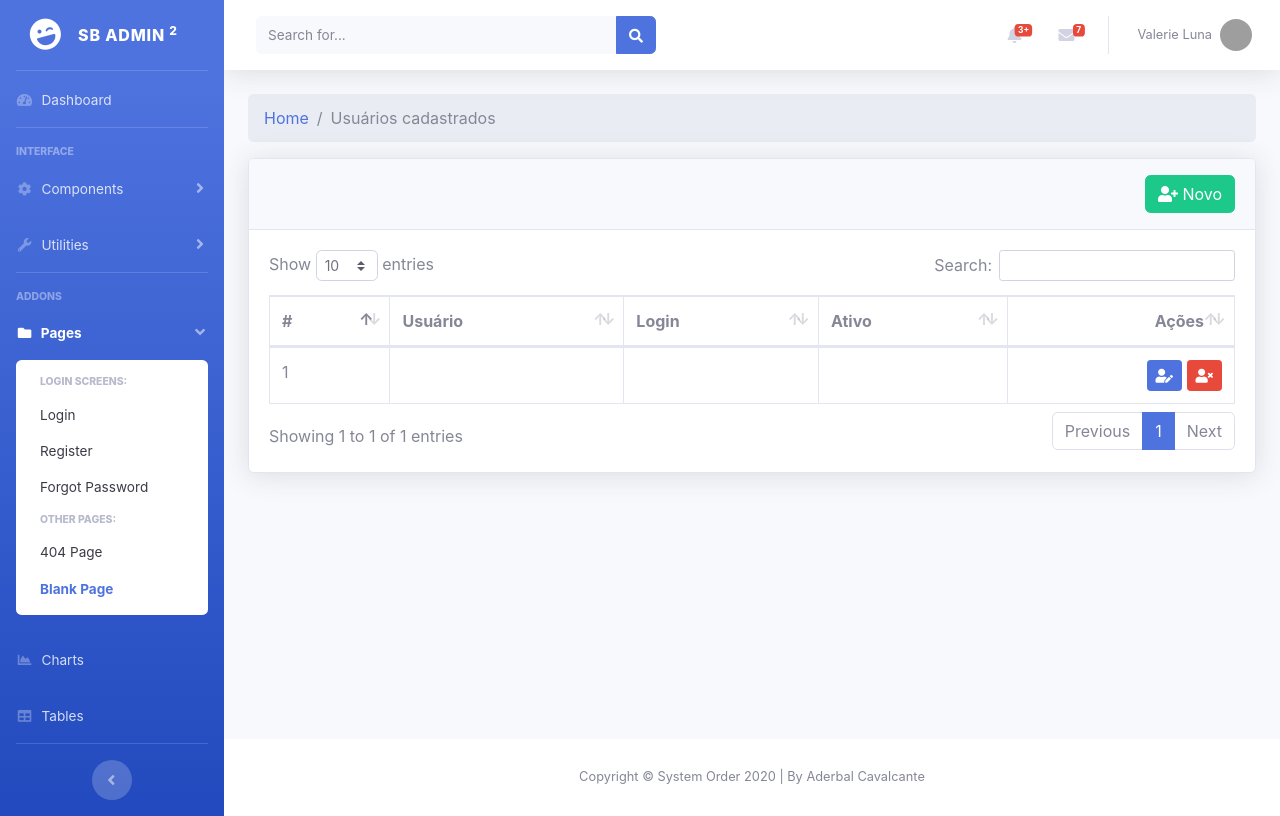
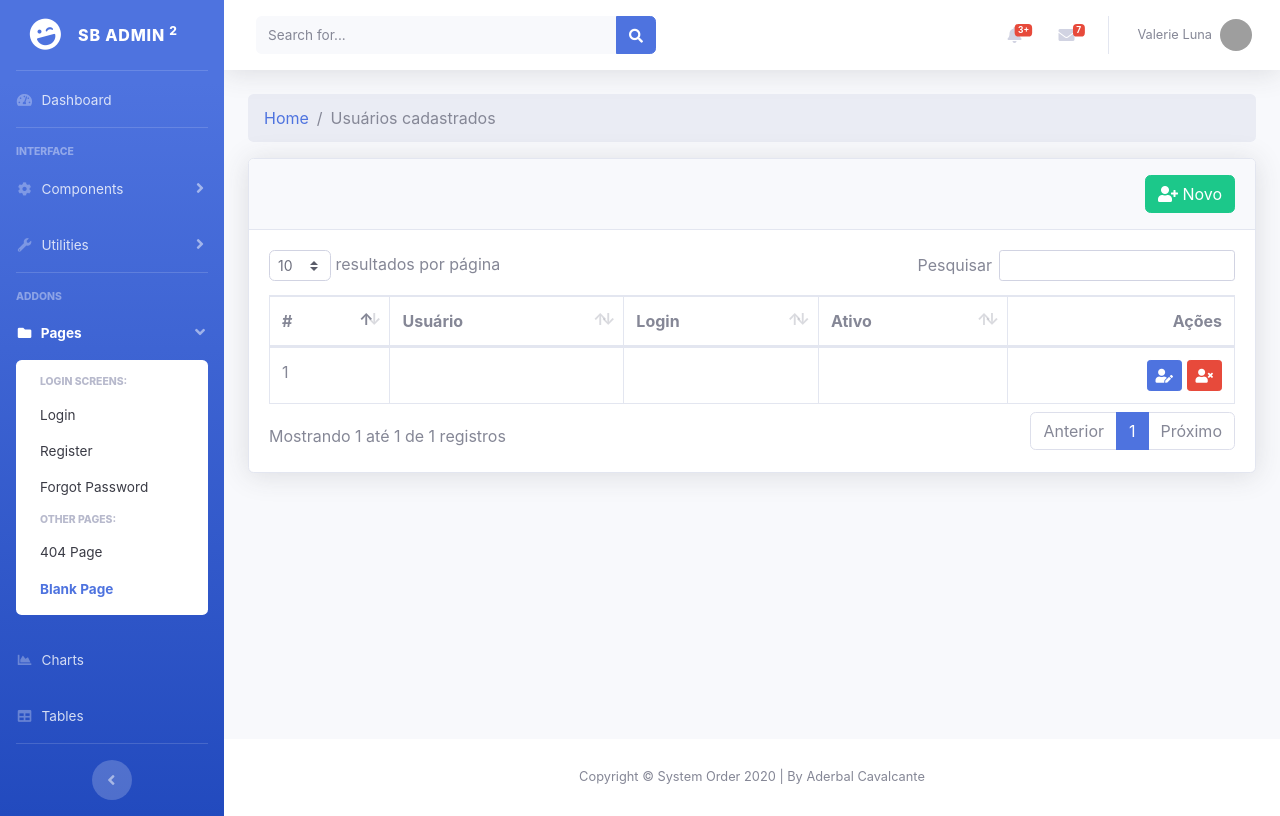
Before and after one commit to adercv/project-order-of-service-CI, a CodeIgniter app: page /project-order-of-service-CI/index.php/usuarios/index in a window 1280 px wide. Run offline with CodeIgniter, Linux system fonts and the light colour scheme; tables that the repository leaves empty or names only in its code hold one stand-in row (values such as "Sample post"); data that the repository does not hold is empty; grey boxes are pictures that could not be loaded.

Commit message:
Traduzindo o arquivo app.js para português e retirando a ordenação da coluna 'Ações'

```diff
--- a/application/views/usuarios/index.php
+++ b/application/views/usuarios/index.php
@@ -30,7 +30,7 @@
                                 <th>Usuário</th>
                                 <th>Login</th>
                                 <th>Ativo</th>
-                                <th class="text-right">Ações</th>
+                                <th class="text-right no-sort">Ações</th>
                             </tr>
                         </thead>
                         <tbody>
--- a/public/vendor/datatables/app.js
+++ b/public/vendor/datatables/app.js
@@ -1,4 +1,42 @@
 // Call the dataTables jQuery plugin
-$(document).ready(function() {
-    $('.dataTable').DataTable();
+$(document).ready(function () {
+    const DATATABLE_PTBR = {
+        "sEmptyTable" : "Nenhum registro encontrado",
+        "sInfo" : "Mostrando _START_ até _END_ de _TOTAL_ registros",
+        "sInfoEmpty" : "Mostrando 0 até 0 de 0 registros",
+        "sInfoFiltered" : "(Filtrados de _MAX_ registros)",
+        "sInfoPostFix" : "",
+        "sInfoThousands" : ".",
+        "sLengthMenu" : "_MENU_ resultados por página",
+        "sLoadingRecords" : "Nenhum registro encontrado",
+        "sProcessing" : "Processando",
+        "sZeroRecords" : "Nenhum registro encontrado",
+        "sSearch" : "Pesquisar",
+        "oPaginate" : {
+            "sNext": "Próximo",
+            "sPrevious": "Anterior",
+            "sFirst": "Primeiro",
+            "sLast": "Último"
+        },
+        "oAria" : {
+            "sSortAscending": "Ordenar colunas de forma ascendente",
+            "sSortDescending": "Ordenar colunas de forma descendente"
+        },
+        "select" : {
+            "rows": {
+                "_": "Selecionando %d linhas",
+                "0": "Nenhuma linha selecionada",
+                "1": "Selecionado 1 linha"
+            }
+        }
+    }
+
+    $('.dataTable').DataTable({
+        'oLanguage' : DATATABLE_PTBR,
+        responsive: true,
+        'aoColumnDefs': [{
+            'bSortable': false,
+            'aTargets': ['no-sort']
+        }]
+    });
 });
```
